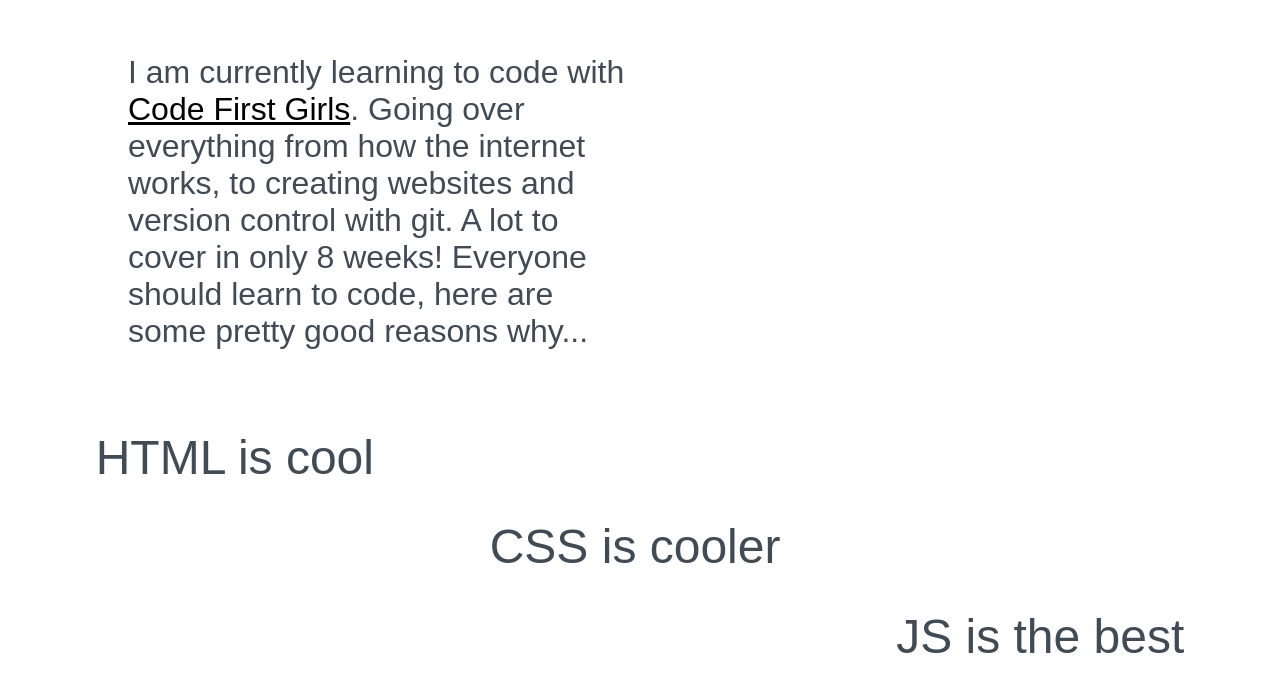
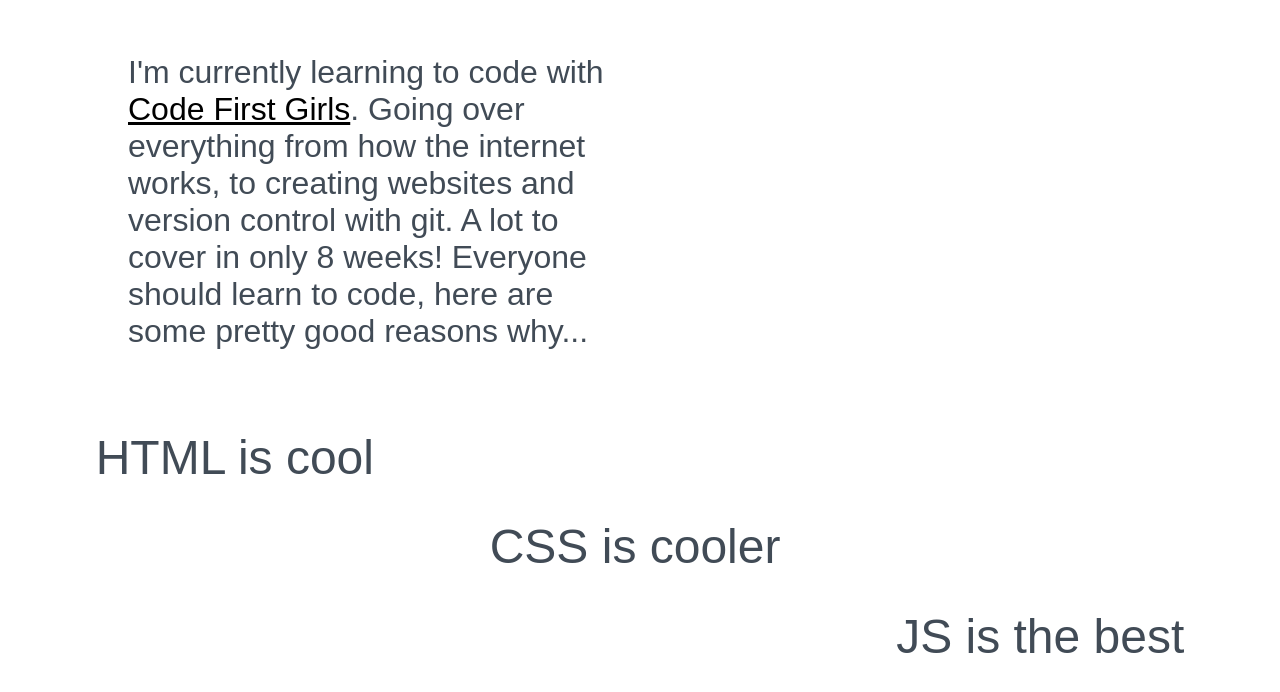
Before and after one commit to evelynong/beginners-week-one-master, a plain HTML site: page index.html in a window 1280 px wide. Shown: the part 880-1572 px from the top of the page. Drawn offline with Linux system fonts and the light colour scheme.

Commit message:
Edit2test
Testing another edit

```diff
--- a/index.html
+++ b/index.html
@@ -14,7 +14,7 @@
   </div>
 
 <div>
-  <p>I am currently learning to code with <a href="www.https://www.codefirstgirls.org.uk">Code First Girls</a>. Going over everything from how the
+  <p>I'm currently learning to code with <a href="www.https://www.codefirstgirls.org.uk">Code First Girls</a>. Going over everything from how the
     internet works, to creating websites and version control with git. A lot to cover in only 8 weeks!
     Everyone should learn to code, here are some pretty good reasons why...</p>
 
```
